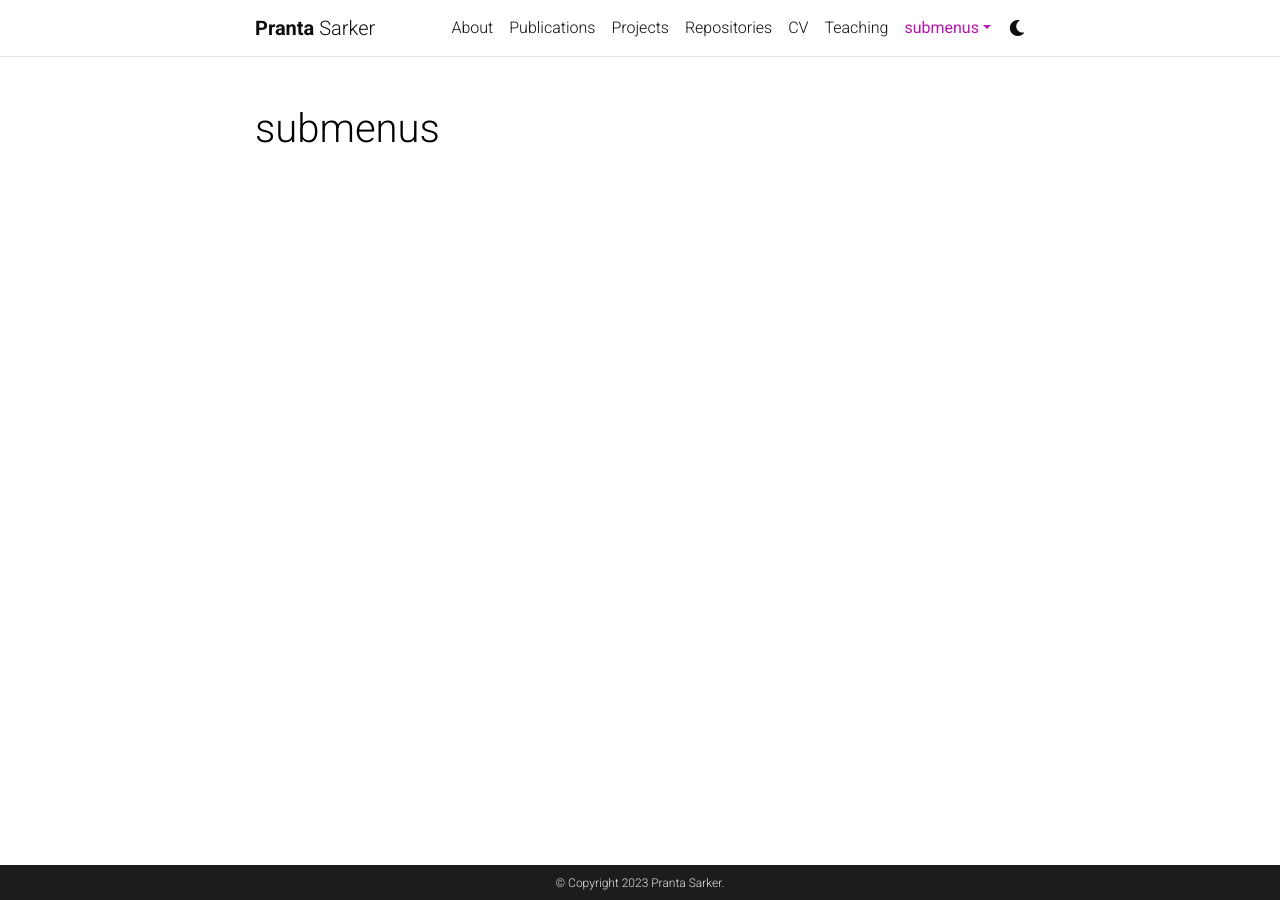
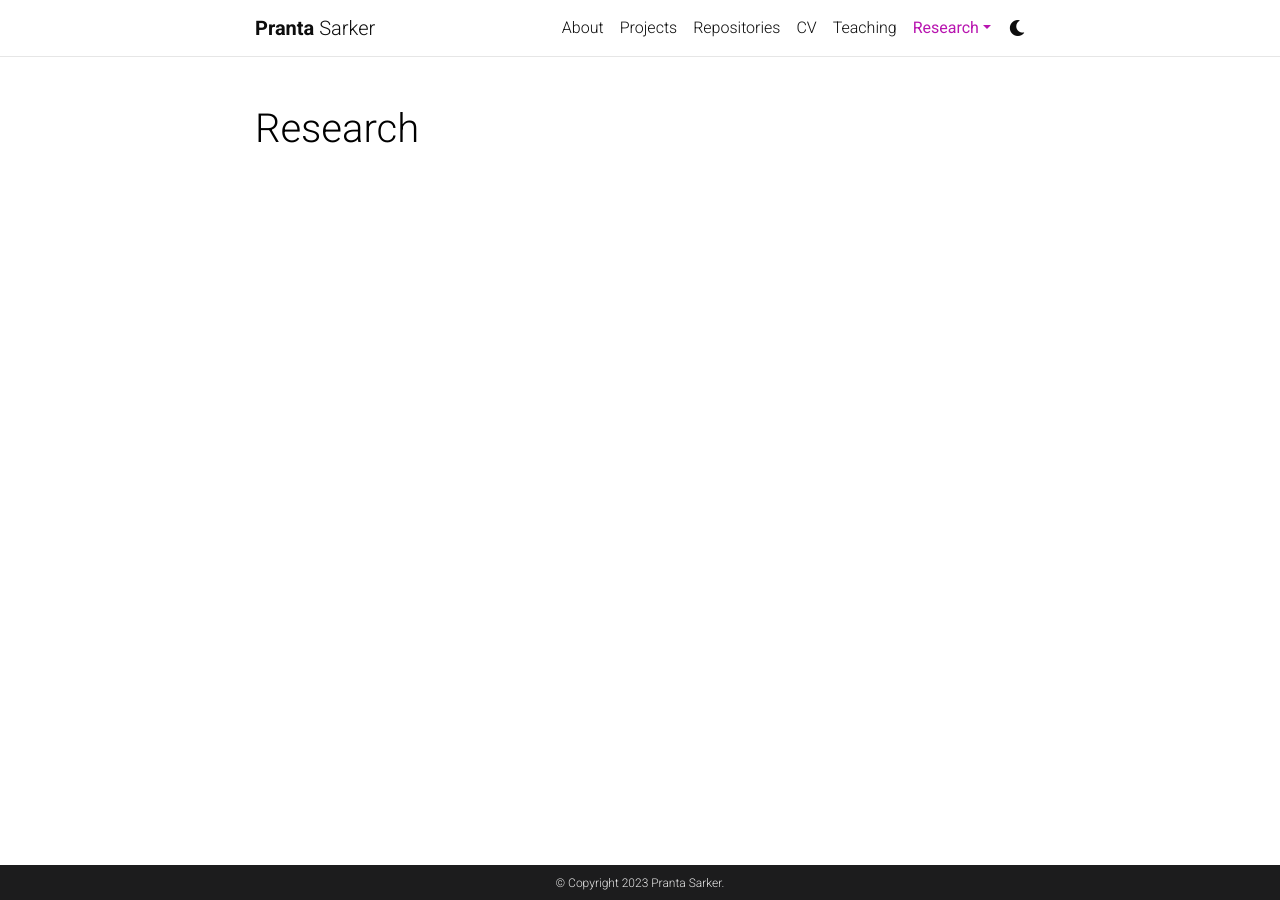
Before and after one commit to psarkerbd/psarkerbd.github.io, a Jekyll site: the page built from _pages/dropdown.md, in a window 1280 px wide. Built offline with Jekyll 4.4.1, drawn with Linux system fonts in a browser that asks for light colours; comment, search, counter and statistics services are not loaded; a style sheet for code colours, icons or effects is not loaded.

Commit message:
updated nav

```diff
--- a/_includes/header.html
+++ b/_includes/header.html
@@ -63,7 +63,7 @@
               {%- endif %} -->
 
               <!-- Other pages -->
-              <!--{%- assign sorted_pages = site.pages | sort: "nav_order" -%}-->
+              {%- assign sorted_pages = site.pages | sort: "nav_order" -%}
               {%- for p in sorted_pages -%}
               {%- if p.nav and p.autogen == nil -%}
               {%- if p.dropdown %}
--- a/_pages/dropdown.md
+++ b/_pages/dropdown.md
@@ -1,13 +1,13 @@
 ---
 layout: page
-title: submenus
+title: Research
 nav: true
 nav_order: 6
 dropdown: true
 children:
-    - title: publications
+    - title: Bakckground
       permalink: /publications/
     - title: divider
-    - title: projects
-      permalink: /projects/
+    - title: Publications
+      permalink: /publications/
 ---
```
Also changed, not shown: _pages/publications.md (+1 -1 lines).
